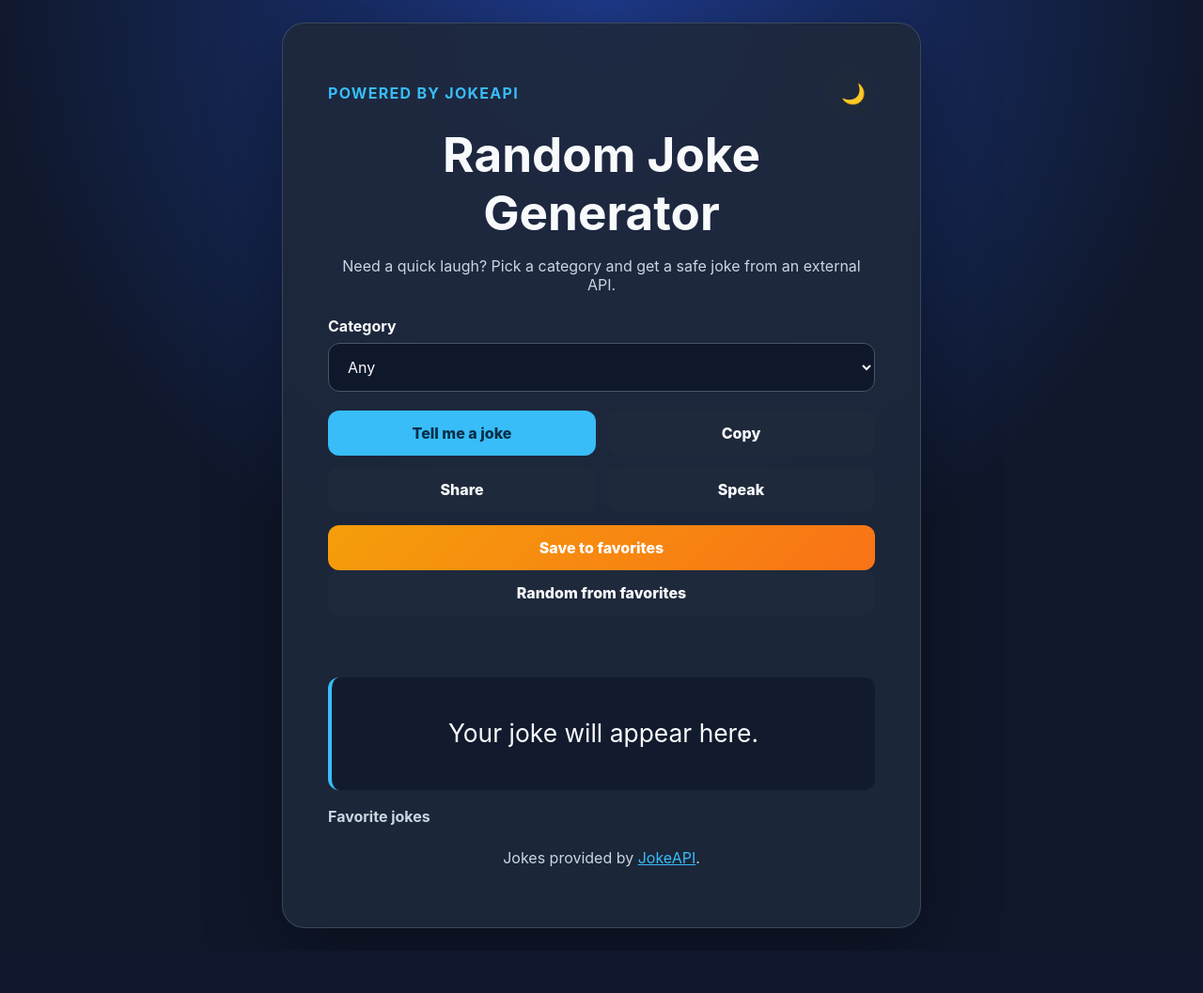
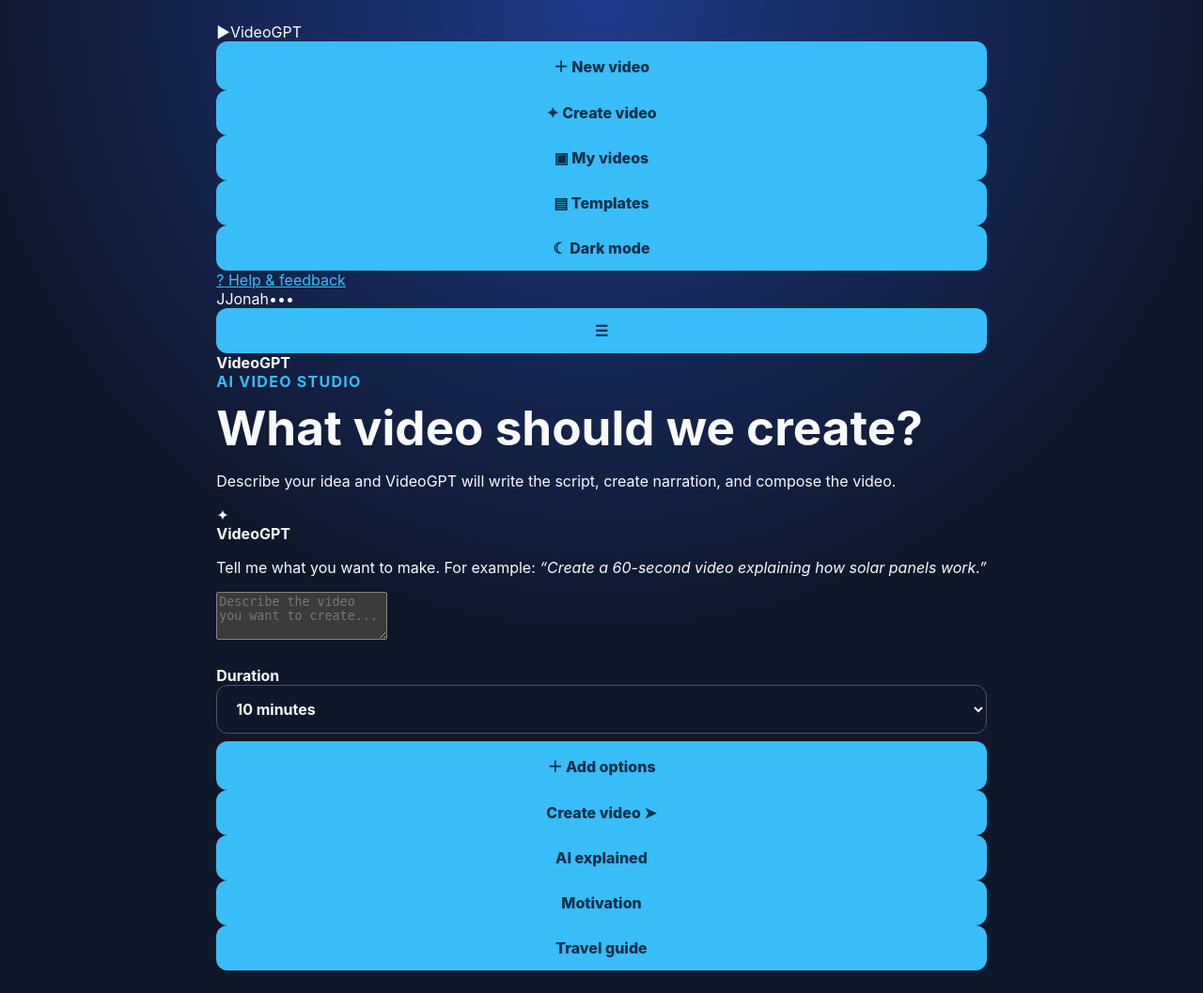
Before and after one commit to jonahbenita089-bit/ai-video-generator, a Flask app: page / in a window 1280 px wide. Shown: the whole page at 94% size. Before the commit the page ends 993 px from the top, so only its background shows below. Run offline with Flask 3, Linux system fonts and the light colour scheme.

Commit message:
Redesign web app as ChatGPT-style AI video creator interface

```diff
--- a/templates/index.html
+++ b/templates/index.html
@@ -3,59 +3,46 @@
   <head>
     <meta charset="UTF-8" />
     <meta name="viewport" content="width=device-width, initial-scale=1.0" />
-    <title>Random Joke Generator</title>
+    <title>VideoGPT</title>
     <link rel="stylesheet" href="{{ url_for('static', filename='styles.css') }}" />
   </head>
   <body>
-    <main class="container app-shell">
-      <section class="card joke-card" aria-labelledby="title">
-        <div class="top-row">
-          <p class="eyebrow">Powered by JokeAPI</p>
-          <button id="themeToggle" class="icon-button" type="button" aria-label="Toggle color theme">🌙</button>
+    <div class="app-layout">
+      <aside class="sidebar" id="sidebar">
+        <div class="brand"><span class="brand-mark">▶</span><span>VideoGPT</span></div>
+        <button class="new-chat" id="newChat">＋ New video</button>
+        <nav class="menu" aria-label="Main menu">
+          <button class="menu-item active" data-view="create"><span>✦</span> Create video</button>
+          <button class="menu-item" data-view="library"><span>▣</span> My videos</button>
+          <button class="menu-item" data-view="templates"><span>▤</span> Templates</button>
+        </nav>
+        <div class="sidebar-bottom">
+          <button class="menu-item" id="themeToggle"><span>☾</span> Dark mode</button>
+          <a class="menu-item" href="https://github.com/jonahbenita089-bit/ai-video-generator" target="_blank" rel="noreferrer"><span>?</span> Help &amp; feedback</a>
+          <div class="profile"><span class="avatar">J</span><span>Jonah</span><span class="dots">•••</span></div>
         </div>
+      </aside>
 
-        <h1 id="title">Random Joke Generator</h1>
-        <p class="subtitle">Need a quick laugh? Pick a category and get a safe joke from an external API.</p>
-
-        <label for="category">Category</label>
-        <select id="category">
-          <option value="Any">Any</option>
-          <option value="Programming">Programming</option>
-          <option value="Misc">Miscellaneous</option>
-          <option value="Pun">Puns</option>
-          <option value="Spooky">Spooky</option>
-          <option value="Christmas">Christmas</option>
-        </select>
-
-        <div class="button-row">
-          <button id="jokeButton" type="button">Tell me a joke</button>
-          <button id="copyButton" type="button" class="secondary">Copy</button>
-        </div>
-
-        <div class="button-row secondary-row">
-          <button id="shareButton" type="button" class="secondary">Share</button>
-          <button id="speakButton" type="button" class="secondary">Speak</button>
-        </div>
-
-        <button id="favoriteButton" type="button" class="favorite-button">Save to favorites</button>
-        <button id="favoriteRandomButton" type="button" class="secondary">Random from favorites</button>
-
-        <div id="loader" class="loader hidden" aria-live="polite">
-          <span></span>
-          <span></span>
-          <span></span>
-        </div>
-
-        <p id="status" class="status" role="status" aria-live="polite"></p>
-        <blockquote id="joke" class="joke" aria-live="polite">Your joke will appear here.</blockquote>
-
-        <div class="history-header">
-          <h2>Favorite jokes</h2>
-        </div>
-        <div id="favoriteList" class="favorite-list"></div>
-        <p class="source">Jokes provided by <a href="https://jokeapi.dev/" target="_blank" rel="noreferrer">JokeAPI</a>.</p>
-      </section>
-    </main>
+      <main class="main-content">
+        <header class="mobile-header"><button id="menuButton">☰</button><strong>VideoGPT</strong></header>
+        <section class="workspace" id="createView">
+          <div class="welcome"><p class="eyebrow">AI VIDEO STUDIO</p><h1>What video should we create?</h1><p>Describe your idea and VideoGPT will write the script, create narration, and compose the video.</p></div>
+          <div class="chat-card">
+            <div class="chat-history" id="chatHistory">
+              <div class="message assistant"><span class="message-avatar">✦</span><div><strong>VideoGPT</strong><p>Tell me what you want to make. For example: <em>“Create a 60-second video explaining how solar panels work.”</em></p></div></div>
+            </div>
+            <form id="videoForm" class="composer">
+              <textarea id="topic" rows="3" placeholder="Describe the video you want to create..." required></textarea>
+              <div class="composer-footer"><div class="options"><label>Duration <select id="duration"><option value="60">1 minute</option><option value="180">3 minutes</option><option value="600" selected>10 minutes</option><option value="3600">1 hour</option></select></label><button type="button" class="tool-button">＋ Add options</button></div><button class="send-button" type="submit">Create video <span>➤</span></button></div>
+            </form>
+          </div>
+          <div class="suggestions"><button data-prompt="Create an educational video about artificial intelligence">AI explained</button><button data-prompt="Create a motivational video about achieving your goals">Motivation</button><button data-prompt="Create a travel video about the most beautiful places in the world">Travel guide</button></div>
+          <div class="progress-card hidden" id="progressCard"><div class="progress-head"><strong id="progressStatus">Preparing generation</strong><span id="progressPercent">0%</span></div><div class="progress-track"><div id="progressBar"></div></div><p>Your video is being created. This may take a few minutes.</p></div>
+        </section>
+        <section class="workspace hidden" id="libraryView"><div class="page-heading"><h1>My videos</h1><p>Your generated videos will appear here.</p></div><div class="empty-state">▣<h2>No videos yet</h2><p>Create your first video to see it here.</p><button class="new-chat" id="emptyCreate">Create a video</button></div></section>
+        <section class="workspace hidden" id="templatesView"><div class="page-heading"><h1>Templates</h1><p>Start with an idea and make it your own.</p></div><div class="template-grid"><div class="template">🎓<h3>Explainer</h3><p>Teach any topic clearly.</p></div><div class="template">🚀<h3>Short documentary</h3><p>Tell a compelling story.</p></div><div class="template">✨<h3>Social video</h3><p>Make content people share.</p></div></div></section>
+      </main>
+    </div>
     <script src="{{ url_for('static', filename='app.js') }}"></script>
   </body>
 </html>
```
